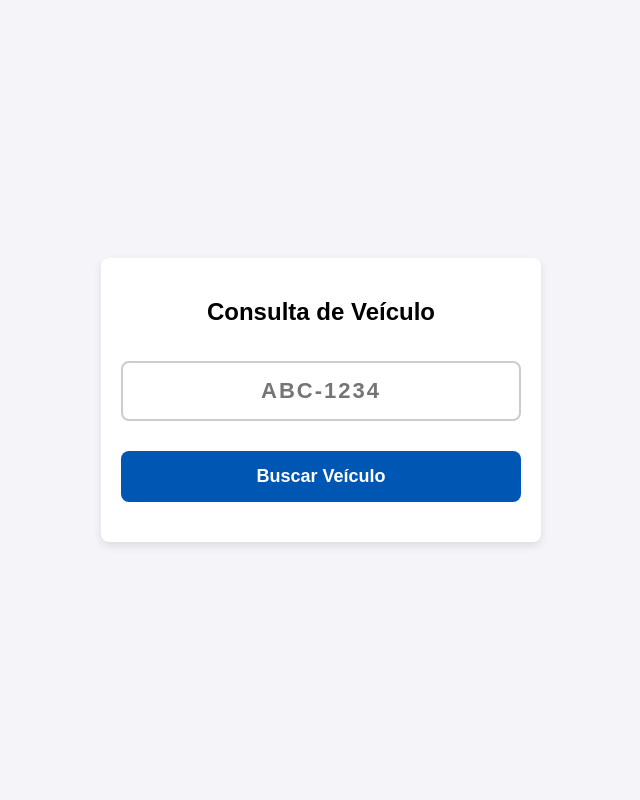
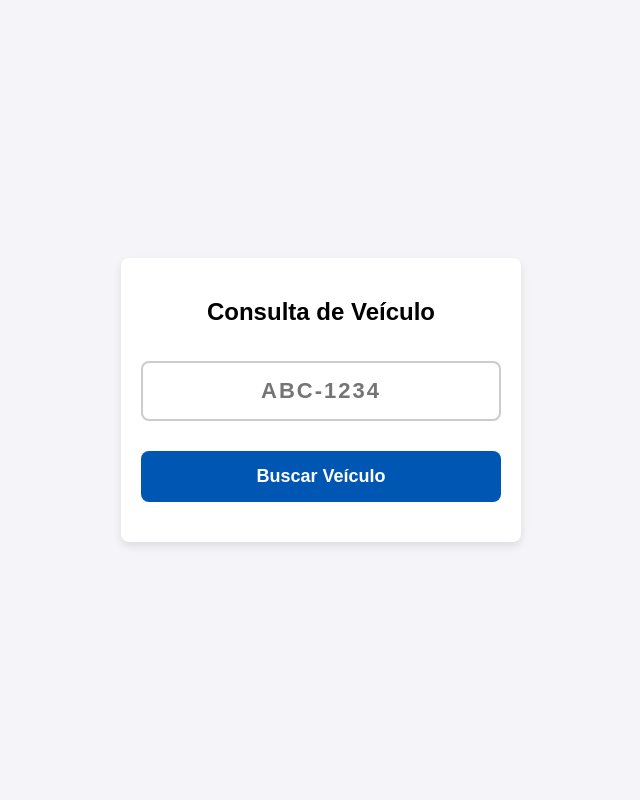
Before and after one commit to utchuco/proxy-nevada, a Flask app: page / in a window 1280 px wide. Shown: the whole page, without its empty margins (319-959 px from the left). Run offline with Flask 3, Linux system fonts and the light colour scheme.

Commit message:
Melhoria visual

```diff
--- a/static/style.css
+++ b/static/style.css
@@ -4,8 +4,12 @@ body {
     display: flex;
     justify-content: center;
     align-items: center;
-    height: 100vh;
+    /* CORREÇÃO AQUI: Troquei height por min-height para permitir rolagem */
+    min-height: 100vh;
     margin: 0;
+    /* Adiciona espaço para a caixa não encostar nas bordas quando crescer */
+    padding: 20px 0;
+    box-sizing: border-box;
 }
 .container {
     background-color: white;
@@ -15,6 +19,8 @@ body {
     text-align: center;
     width: 90%;
     max-width: 400px;
+    /* Garante que o conteúdo que vazar não estrague o layout */
+    box-sizing: border-box;
 }
 input {
     width: 100%;
```
